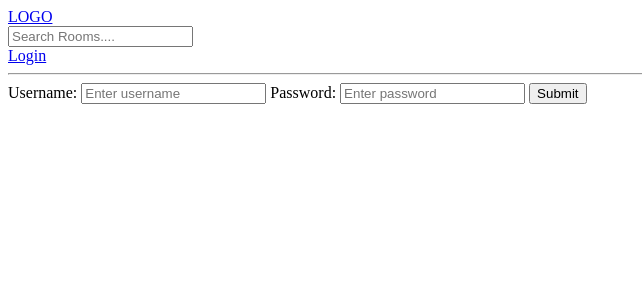
After one commit to ankushmallick1100/DjangoStudyChat, a Django app: page /login/ in a window 1280 px wide. The commit adds this page. Shown: the top 300 px of the page, without its empty margins (0-642 px from the left). Run offline with Django 4.2, Linux system fonts and the light colour scheme.

Commit message:
Changes Updated - 6

```diff
--- a/base/templates/base/home.html
+++ b/base/templates/base/home.html
@@ -43,7 +43,6 @@
         </div>
     </div>
 
-
 </div>
 
 
--- /dev/null
+++ b/base/templates/base/login_register.html
@@ -0,0 +1,19 @@
+{% extends 'main.html' %}
+
+{% block content %}
+
+<div>
+    <form method="POST" action="">
+        {% csrf_token %}
+
+        <label>Username:</label>
+        <input type="text" name="username" placeholder="Enter username" />
+
+        <label>Password:</label>
+        <input type="password" name="password" placeholder="Enter password" />
+
+        <input type="submit" name="Login" />
+    </form>
+</div>
+
+{% endblock content %}
--- a/base/urls.py
+++ b/base/urls.py
@@ -3,6 +3,7 @@ from . import views
 
 urlpatterns = [
     path('', views.home, name="home"),
+    path('login/', views.loginPage, name='login'),
     path('room/<str:pk>', views.room, name="room"),
     path('create-room/',views.createRoom, name="create-room"),
     path('update-room/<str:pk>',views.updateRoom, name="update-room"),
--- a/base/views.py
+++ b/base/views.py
@@ -1,5 +1,10 @@
 from django.shortcuts import render, redirect
+from django.contrib import messages
+from django.contrib.auth import authenticate,login,logout
 from  django.db.models import Q
+from django.contrib.auth.models import User
+
+
 from .models import Room, Topic
 from .forms import RoomForm
 
@@ -10,6 +15,28 @@ from .forms import RoomForm
 #     {'id': 2, 'name':'Frontend Developer'},
 #     {'id': 3, 'name':'Backend Developer'}
 # ]
+
+def loginPage(request):
+    if request.method == 'POST':
+        username = request.POST.get('username');
+        password = request.POST.get('password');
+
+        try:
+            user = User.objects.get(username=username);
+        except:
+            messages.error(request, "User does not exist.");
+
+        user = authenticate(request,username=username,password=password);
+
+        if user is not None:
+            login(request,user);
+            return redirect('home');
+        else:
+            messages.error(request, "Username or password doesn't exist.");
+
+    context = {};
+    return render(request,'base/login_register.html',context);
+
 
 def home(request):
     q = request.GET.get('q') if request.GET.get('q') != None else ''
--- a/templates/Navbar.html
+++ b/templates/Navbar.html
@@ -1,8 +1,9 @@
-<a href="/">
-    LOGO
-</a>
+<a href="/">LOGO</a>
 
-<form method="'GET" action="{% url 'home' %}">
+<form method="GET" action="{% url 'home' %}">
     <input type="text" name="q" placeholder="Search Rooms...."/>
 </form>
+
+<a href="{% url 'login' %}">Login</a>
+
 <hr>
--- a/templates/main.html
+++ b/templates/main.html
@@ -1,14 +1,26 @@
 <!DOCTYPE html>
 <html lang="en">
+
 <head>
     <meta charset="UTF-8">
     <meta name="viewport" content="width=device-width, initial-scale=1.0">
     <title>StudyChat</title>
 </head>
+
 <body>
     {% include 'navbar.html' %}
+
+    {% if messages %}
+    <ul class="messages">
+        {% for message in messages %}
+            <li>{{ message }}</li>
+        {% endfor %}
+    </ul>
+    {% endif %}
+
     {% block content %}
 
     {% endblock %}
 </body>
+
 </html>
```
Also changed, not shown: db.sqlite3.
